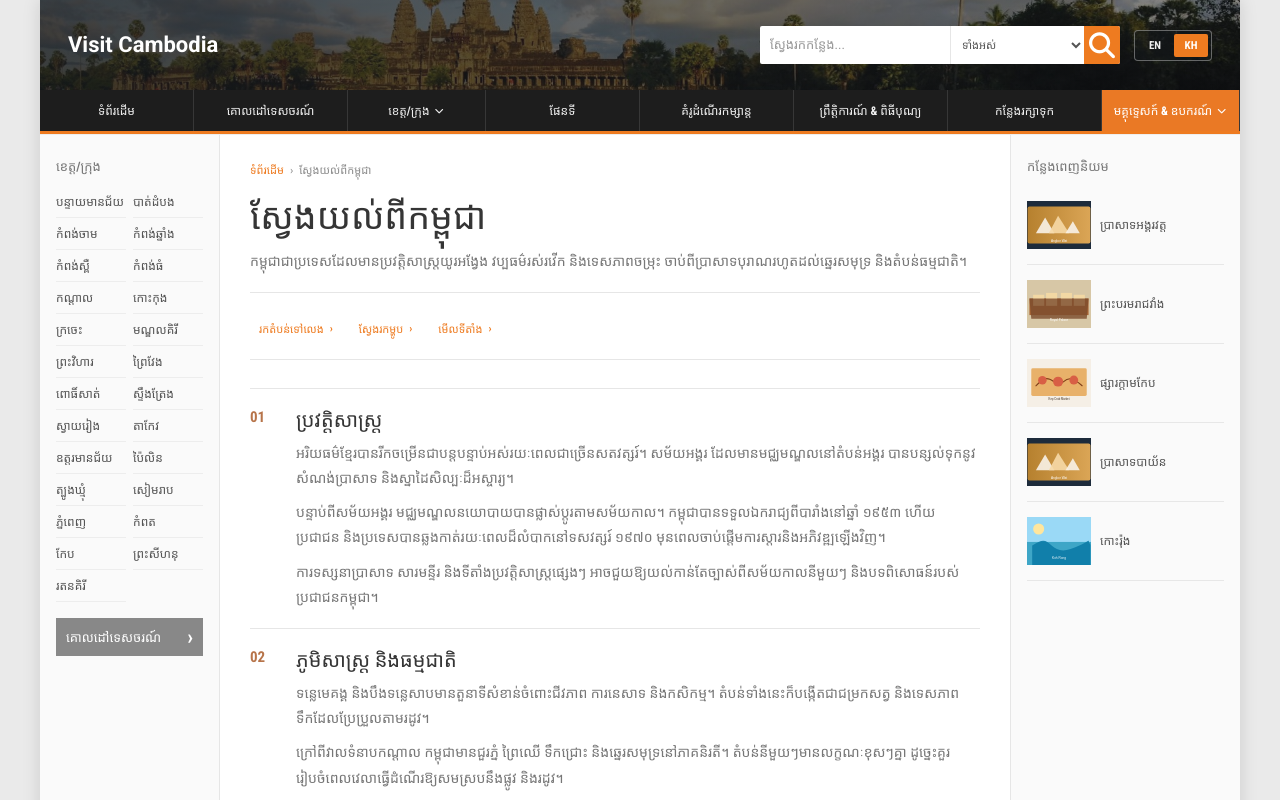
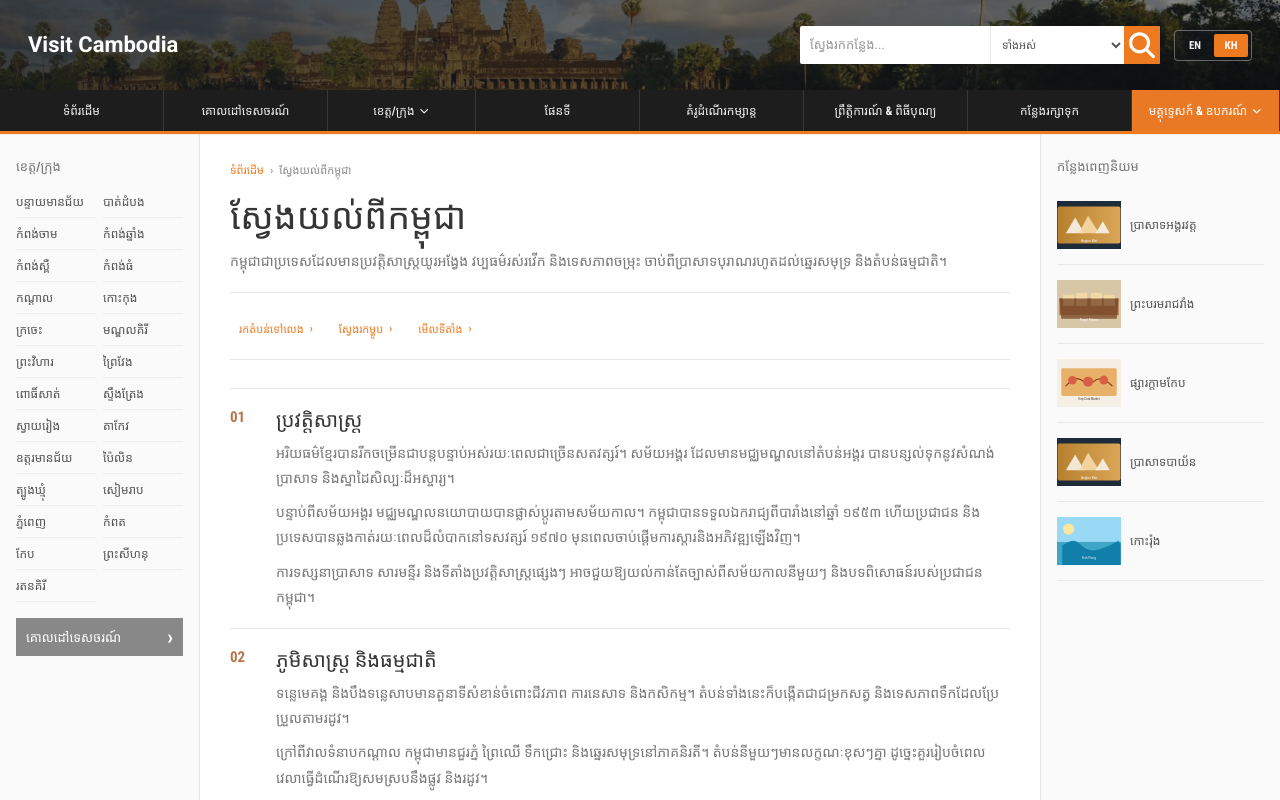
Before and after one commit to sinettork/visite-cambodia, a Next.js app: page /discover in a window 1280 px wide. Shown: the top 800 px of the page. Built offline with nearby package versions, Linux system fonts and the light colour scheme; a web font is replaced by a local one.

Commit message:
style: widen desktop content frame

```diff
--- a/app/site.css
+++ b/app/site.css
@@ -56,7 +56,7 @@ textarea:focus-visible {
 /* Main page frame */
 .site {
   position: relative;
-  max-width: 1200px;
+  max-width: 1360px;
   min-height: 100vh;
   margin: 0 auto;
   background: var(--surface);
@@ -206,7 +206,7 @@ textarea:focus-visible {
 /* Three-column page layout */
 .columns {
   display: grid;
-  grid-template-columns: 180px minmax(0, 1fr) 230px;
+  grid-template-columns: 200px minmax(0, 1fr) 240px;
   border-top: 1px solid #eee;
 }
 
```
